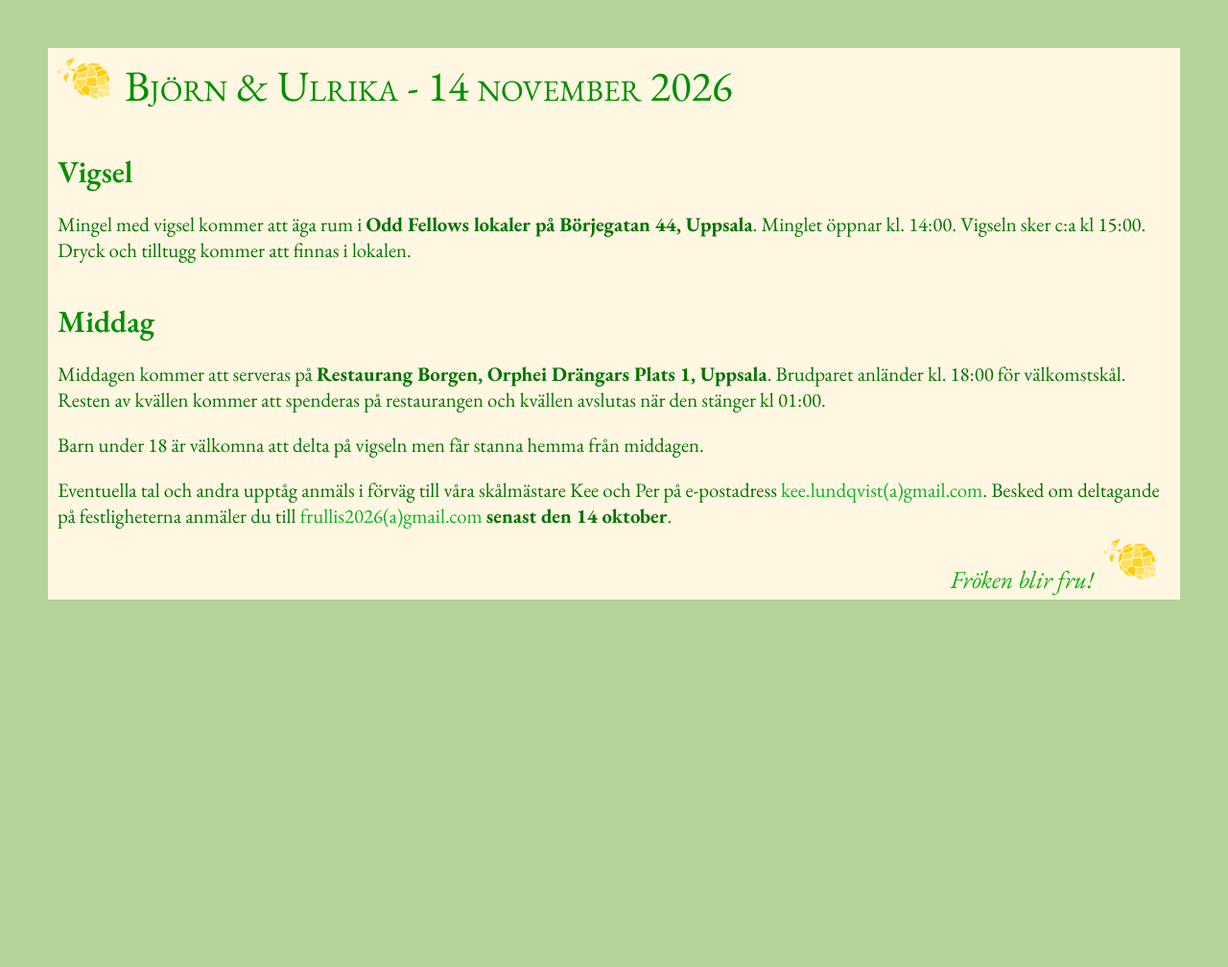
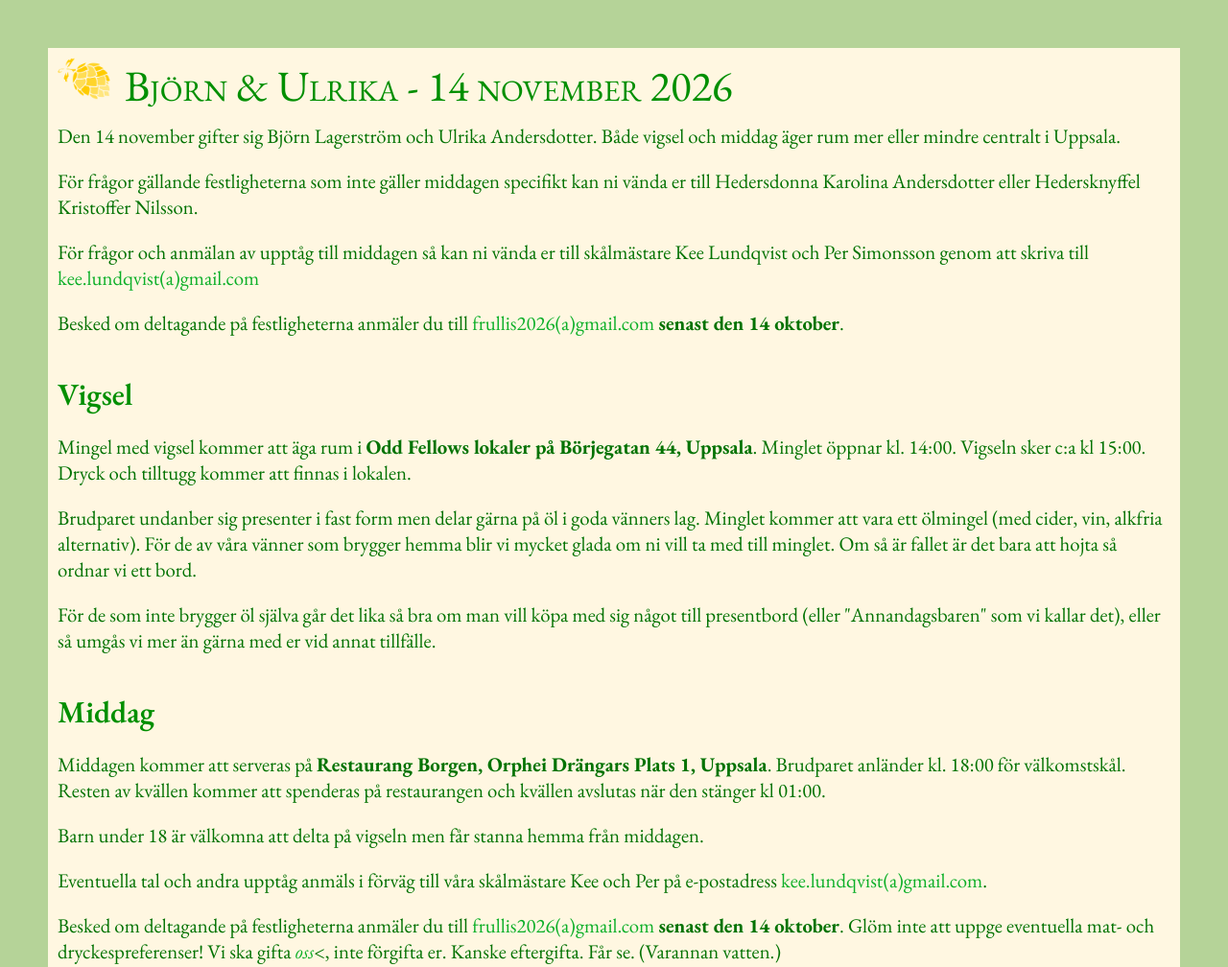
Before and after one commit to karolingva/frullis, a plain HTML site: page index.html in a window 1280 px wide. Shown: the top 1008 px of the page at 96% size. Before the commit the page ends 800 px from the top, so only its background shows below. Drawn offline with nearby package versions, Linux system fonts and the light colour scheme.

Commit message:
Add files via upload

```diff
--- a/index.html
+++ b/index.html
@@ -27,9 +27,27 @@
     <!-- INNEHÅLL -->
     <section id="showcase">
         <div class="onecol">
+          <p>
+            Den 14 november gifter sig Björn Lagerström och Ulrika Andersdotter. Både vigsel och middag äger rum mer eller mindre centralt i Uppsala.
+          </p>
+          <p>
+            För frågor gällande festligheterna som inte gäller middagen specifikt kan ni vända er till Hedersdonna Karolina Andersdotter eller Hedersknyffel Kristoffer Nilsson.
+          </p>
+          <p>
+            För frågor och anmälan av upptåg till middagen så kan ni vända er till skålmästare Kee Lundqvist och Per Simonsson genom att skriva till <a href="mailto:kee.lundqvist@gmail.com">kee.lundqvist(a)gmail.com</a>
+          </p>
+          <p>
+            Besked om deltagande på festligheterna anmäler du till <a href="mailto:frullis2026@gmail.com">frullis2026(a)gmail.com</a> <strong>senast den 14 oktober</strong>.
+          </p>
           <h2>Vigsel</h2>
           <p>
             Mingel med vigsel kommer att äga rum i <strong>Odd Fellows lokaler på Börjegatan 44, Uppsala</strong>. Minglet öppnar kl. 14:00.  Vigseln sker c:a kl 15:00. Dryck och tilltugg kommer att finnas i lokalen.
+          </p>
+          <p>
+            Brudparet undanber sig presenter i fast form men delar gärna på öl i goda vänners lag. Minglet kommer att vara ett ölmingel (med cider, vin, alkfria alternativ). För de av våra vänner som brygger hemma blir vi mycket glada om ni vill ta med till minglet. Om så är fallet är det bara att hojta så ordnar vi ett bord.
+          </p>
+          <p>
+            För de som inte brygger öl själva går det lika så bra om man vill köpa med sig något till presentbord (eller "Annandagsbaren" som vi kallar det), eller så umgås vi mer än gärna med er vid annat tillfälle.
           </p>
 
 
@@ -41,7 +59,10 @@
             Barn under 18 är välkomna att delta på vigseln men får stanna hemma från middagen.
           </p>
           <p>
-            Eventuella tal och andra upptåg anmäls i förväg till våra skålmästare Kee och Per på e-postadress <a href="mailto:kee.lundqvist@gmail.com">kee.lundqvist(a)gmail.com</a>. Besked om deltagande på festligheterna anmäler du till <a href="mailto:frullis2026@gmail.com">frullis2026(a)gmail.com</a> <strong>senast den 14 oktober</strong>.
+            Eventuella tal och andra upptåg anmäls i förväg till våra skålmästare Kee och Per på e-postadress <a href="mailto:kee.lundqvist@gmail.com">kee.lundqvist(a)gmail.com</a>.
+          </p>
+          <p>
+            Besked om deltagande på festligheterna anmäler du till <a href="mailto:frullis2026@gmail.com">frullis2026(a)gmail.com</a> <strong>senast den 14 oktober</strong>. Glöm inte att uppge eventuella mat- och dryckespreferenser! Vi ska gifta <em>oss</em><, inte förgifta er. Kanske eftergifta. Får se. (Varannan vatten.)
           </p>
 
         </div>
```
